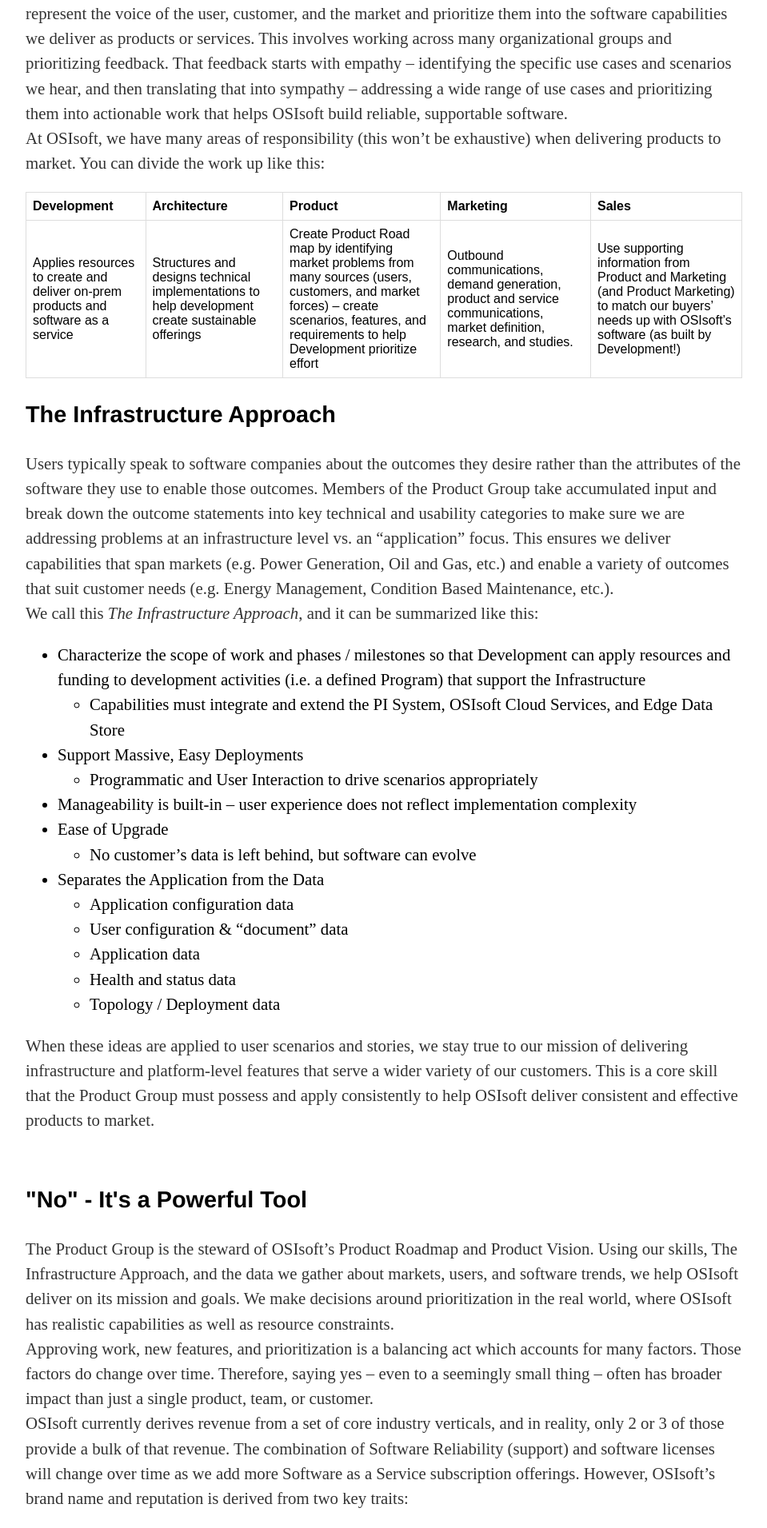
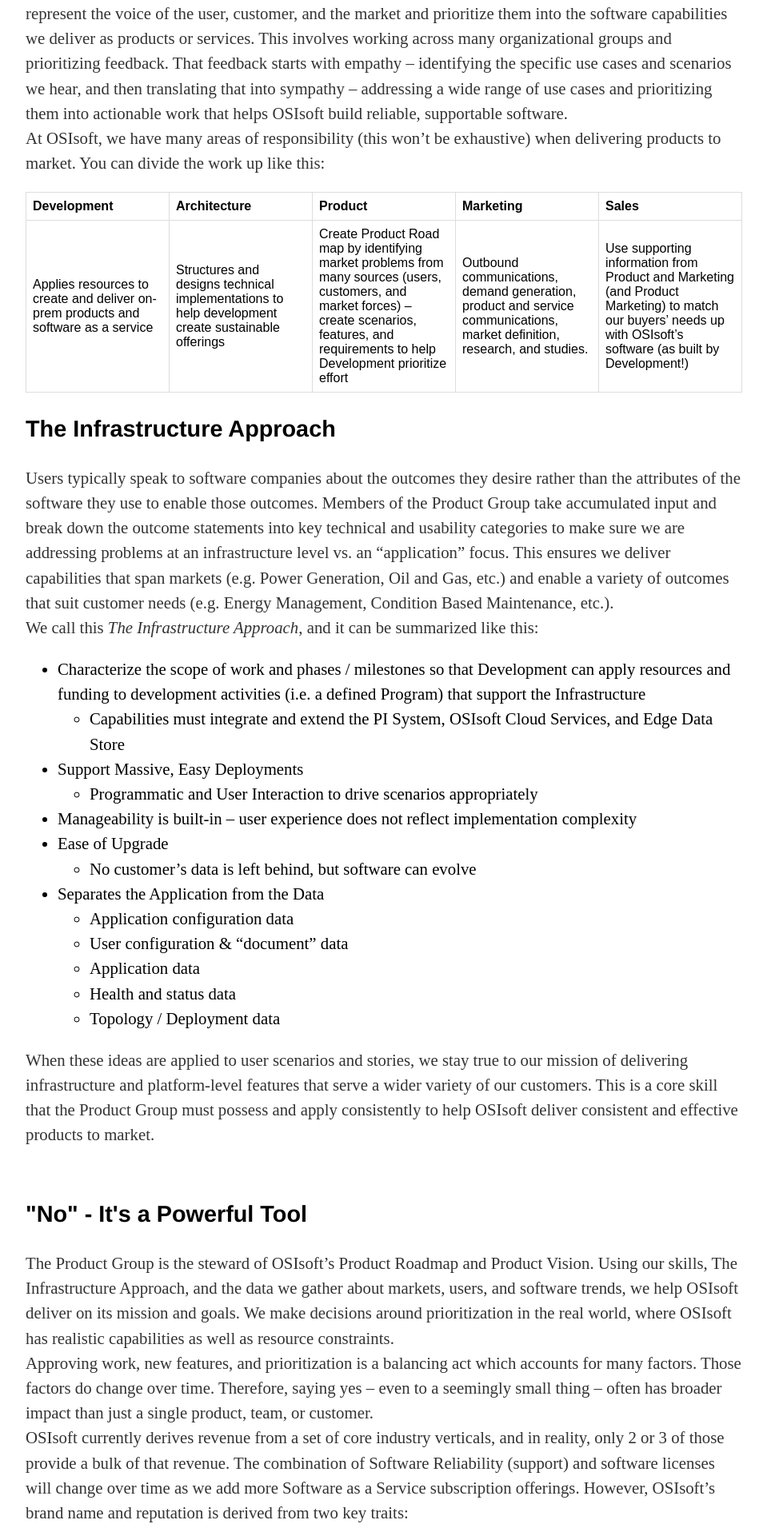
Before and after one commit to OSIEng/osieng.github.io, a Jekyll site: the page built from product_track/index.html, in a window 1280 px wide. Shown: the part 379-2290 px from the top of the page at 80% size, without its empty margins (160-1119 px from the left). Built offline with Jekyll 4.4.1, drawn with Linux system fonts in a browser that asks for light colours.

Commit message:
Update index.html

```diff
--- a/product_track/index.html
+++ b/product_track/index.html
@@ -2,8 +2,6 @@
 layout: default
 title: Product Career Track - OSIsoft Engineering Organization
 ---
-
-
 <div class="blurb">
 	<h1>Product Career Track</h1>
 
@@ -14,18 +12,18 @@
 	</p>
 <table>
   <tr>
-    <th width:"20%">Development</th>
-    <th width:"20%">Architecture</th>
-    <th width:"20%">Product</th>
-    <th width:"20%">Marketing</th>
-    <th width:"20%">Sales</th>
+    <th style="width:20%">Development</th>
+    <th style="width:20%">Architecture</th>
+    <th style="width:20%">Product</th>
+    <th style="width:20%">Marketing</th>
+    <th style="width:20%">Sales</th>
   </tr>
   <tr>
-    <td width:"20%">Applies resources to create and deliver on-prem products and software as a service</td>
-    <td width:"20%">Structures and designs technical implementations to help development create sustainable offerings</td>
-    <td width:"20%">Create Product Road map by identifying market problems from many sources (users, customers, and market forces) – create scenarios, features, and requirements to help Development prioritize effort</td>
-    <td width:"20%">Outbound communications, demand generation, product and service communications, market definition, research, and studies.</td>
-    <td width:"20%">Use supporting information from Product and Marketing (and Product Marketing) to match our buyers’ needs up with OSIsoft’s software (as built by Development!)</td>
+    <td style="width:20%">Applies resources to create and deliver on-prem products and software as a service</td>
+    <td style="width:20%">Structures and designs technical implementations to help development create sustainable offerings</td>
+    <td style="width:20%">Create Product Road map by identifying market problems from many sources (users, customers, and market forces) – create scenarios, features, and requirements to help Development prioritize effort</td>
+    <td style="width:20%">Outbound communications, demand generation, product and service communications, market definition, research, and studies.</td>
+    <td style="width:20%">Use supporting information from Product and Marketing (and Product Marketing) to match our buyers’ needs up with OSIsoft’s software (as built by Development!)</td>
   </tr>
 </table>
 
```
